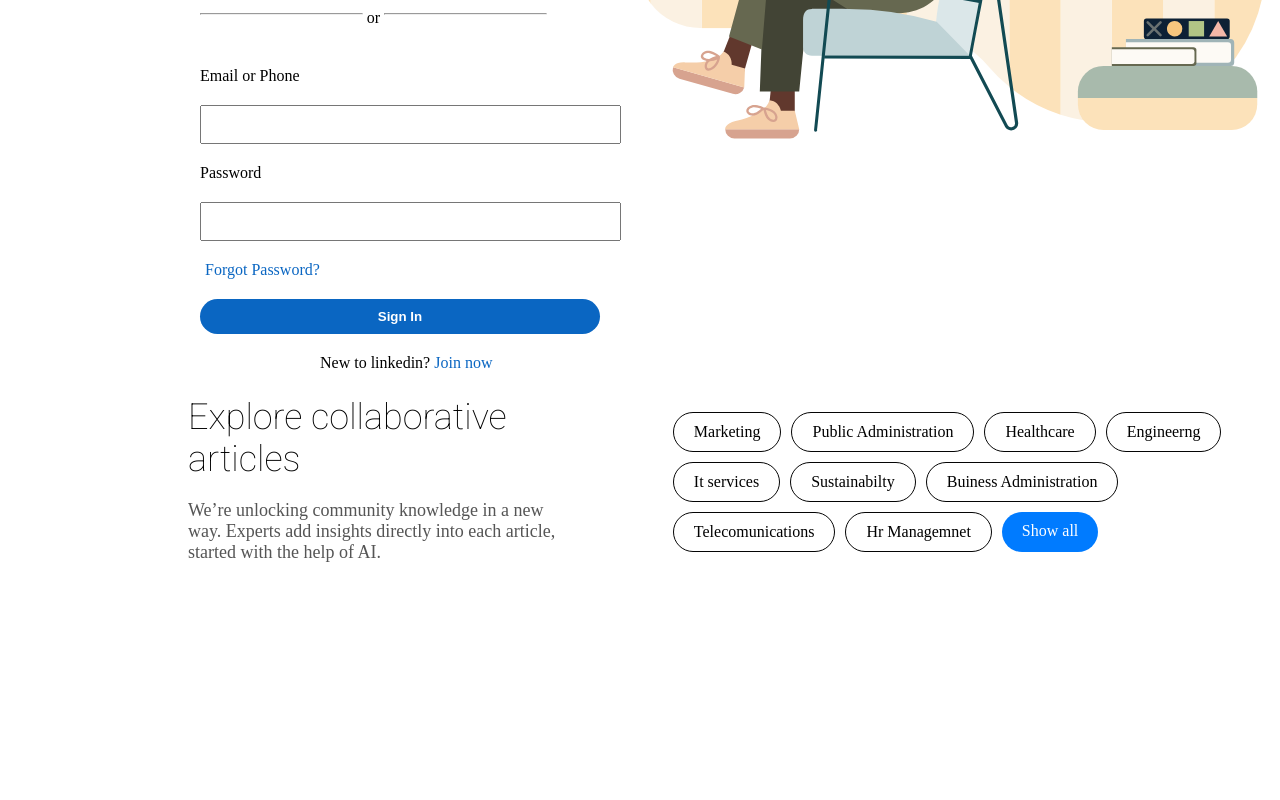
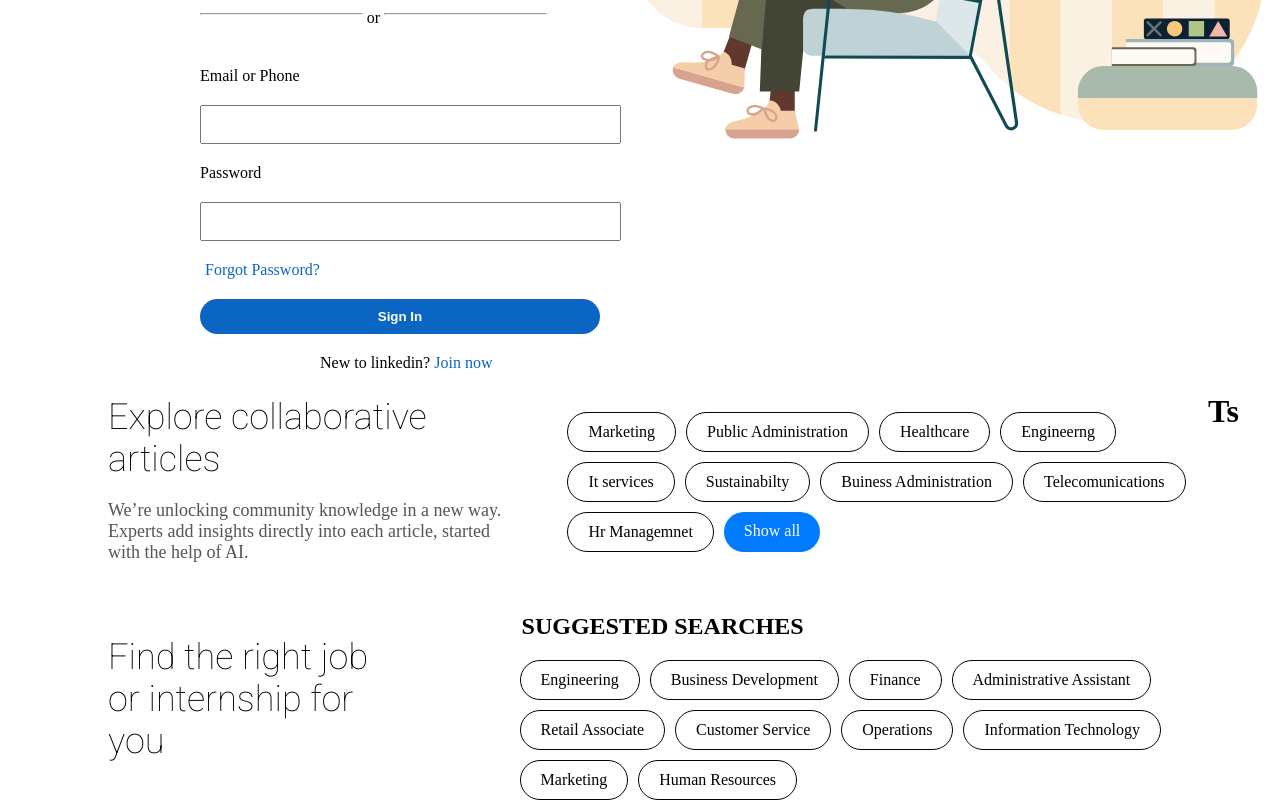
Before and after one commit to Tusharwasake/LinkedIn-clone, a plain HTML site: page index.html in a window 1280 px wide. Shown: the part 607-1407 px from the top of the page. Before the commit the page ends 1208 px from the top, so only its background shows below. Drawn offline with Linux system fonts and the light colour scheme.

Commit message:
index and style sheet moidfied

```diff
--- a/index.html
+++ b/index.html
@@ -164,111 +164,64 @@
 
   <section2>
 
-    <div class="container">
+    <div class="container1">
       <div>
         <h1 >Explore collaborative articles</h1>
         <p >We’re unlocking community knowledge in a new way. Experts add insights directly into each article, started with the help of AI.</p>
       </div>
 
-      <div class="buttons">
-        <a href="/">Marketing</a>
-        <a href="/">Public Administration</a>
-        <a href="/">Healthcare</a>
-        <a href="/">Engineerng</a>
-        <a href="/">It services</a>
-        <a href="/">Sustainabilty</a>
-        <a href="/">Buiness Administration</a>
-        <a href="/">Telecomunications</a>
-        <a href="/">Hr Managemnet</a>
-        <a href="/" class="show-all">Show all</a>
-      </div>
+      <ul class="buttons">
+        <li href="/">Marketing</li>
+        <li href="/">Public Administration</li>
+        <li href="/">Healthcare</li>
+        <li href="/">Engineerng</li>
+        <li href="/">It services</li>
+        <li href="/">Sustainabilty</li>
+        <li href="/">Buiness Administration</li>
+        <li href="/">Telecomunications</li>
+        <li href="/">Hr Managemnet</li>
+        <li href="/" class="show-all">Show all</li>
+      </ul>
 
   </div>
   </section2>
 
+  <section3 class="container1">
+    <div>
+      <h1>Find the right job or internship for you</h1>
+    </div>
+    <div>
+      <h2>SUGGESTED SEARCHES</h2>
+      <ul class="buttons">
+        <li>Engineering
+          </li>
+        <li>Business Development
+          </li>
+        <li>Finance
+          </li>
+        <li>Administrative Assistant
+          </li>
+        <li>Retail Associate
+          </li>
+        <li>Customer Service
+          </li>
+        <li>Operations
+          </li>
+        <li>Information Technology
+          </li>
+        <li>Marketing
+          </li>
+        <li>Human Resources</li>
+      </ul>
+    </div>
+  </section3>
+
+<div class="container">
 
 
+  <h1>Ts</h1>
+</div>
 
 </body>
 
 </html>
-
-<!--
-<!DOCTYPE html>
-<html lang="en">
-<head>
-    <meta charset="UTF-8">
-    <meta name="viewport" content="width=device-width, initial-scale=1.0">
-    <title>Collaborative Articles</title>
-    <style>
-        body {
-            font-family: "Segoe UI", Tahoma, Geneva, Verdana, sans-serif;
-            margin: 0;
-            padding: 0;
-            display: flex;
-            justify-content: center;
-            align-items: center;
-            height: 100vh;
-            background-color: #fff;
-        }
-        .container {
-            text-align: left;
-            max-width: 800px;
-            padding: 20px;
-        }
-        .container h1 {
-            font-size: 36px;
-            margin-bottom: 20px;
-        }
-        .container p {
-            font-size: 18px;
-            color: #555;
-            margin-bottom: 30px;
-        }
-        .buttons {
-            display: flex;
-            flex-wrap: wrap;
-            gap: 10px;
-        }
-        .buttons a {
-            display: inline-block;
-            padding: 10px 20px;
-            font-size: 16px;
-            border: 1px solid #ccc;
-            background-color: #fff;
-            text-decoration: none;
-            color: #000;
-            border-radius: 20px;
-        }
-        .buttons a:hover {
-            background-color: #f0f0f0;
-        }
-        .buttons .show-all {
-            background-color: #007bff;
-            color: #fff;
-            border: none;
-        }
-        .buttons .show-all:hover {
-            background-color: #0056b3;
-        }
-    </style>
-</head>
-<body>
-    <div class="container">
-        <h1>Explore collaborative articles</h1>
-        <p>We’re unlocking community knowledge in a new way. Experts add insights directly into each article, started with the help of AI.</p>
-        <div class="buttons">
-            <a href="#">Marketing</a>
-            <a href="#">Public Administration</a>
-            <a href="#">Healthcare</a>
-            <a href="#">Engineering</a>
-            <a href="#">IT Services</a>
-            <a href="#">Sustainability</a>
-            <a href="#">Business Administration</a>
-            <a href="#">Telecommunications</a>
-            <a href="#">HR Management</a>
-            <a href="#" class="show-all">Show all</a>
-        </div>
-    </div>
-</body>
-</html> -->
--- a/style.css
+++ b/style.css
@@ -2,8 +2,6 @@
 
 .nav-1{
     height: 70px;
-    /* line-height: 100px; */
-    /* float: left; */
 }
 
 
@@ -202,19 +200,21 @@ body > section > div > p:nth-child(6){
 }
 
 
-.container{
+.container1{
     display: flex;
     max-width: 1200px;
-    margin-left: 80px;
+    /* margin-left: 80px; */
     align-items: center;
+    float: left;
+
 
 }
 
-.container div{
+.container1 div{
     margin-left: 100px;
 }
 
-.container h1{
+.container1 h1{
     font-family: "Roboto", sans-serif;
     font-weight: 100;
     font-style: normal;
@@ -222,7 +222,7 @@ body > section > div > p:nth-child(6){
     margin-bottom: 20px;
   }
 
-.container p{
+.container1 p{
     font-size: 18px;
     color: #555;
     margin-bottom: 30px;
@@ -257,3 +257,38 @@ body > section > div > p:nth-child(6){
 .buttons .show-all:hover {
     background-color: #0056b3;
 }
+
+.buttons li {
+    display: inline-block;
+    padding: 10px 20px;
+    font-size: 16px;
+    border: 1px solid #040404;
+    background-color: #fff;
+    text-decoration: none;
+    color: #000;
+    border-radius: 20px;
+    margin: 0;
+}
+
+.buttons a:hover {
+    background-color: #f0f0f0;
+}
+.buttons .show-all {
+    background-color: #007bff;
+    color: #fff;
+    border: none;
+}
+.buttons .show-all:hover {
+    background-color: #0056b3;
+}
+
+
+
+div h2{
+    margin-left: 50px;
+}
+
+
+.container{
+    display: contents;
+}
```
